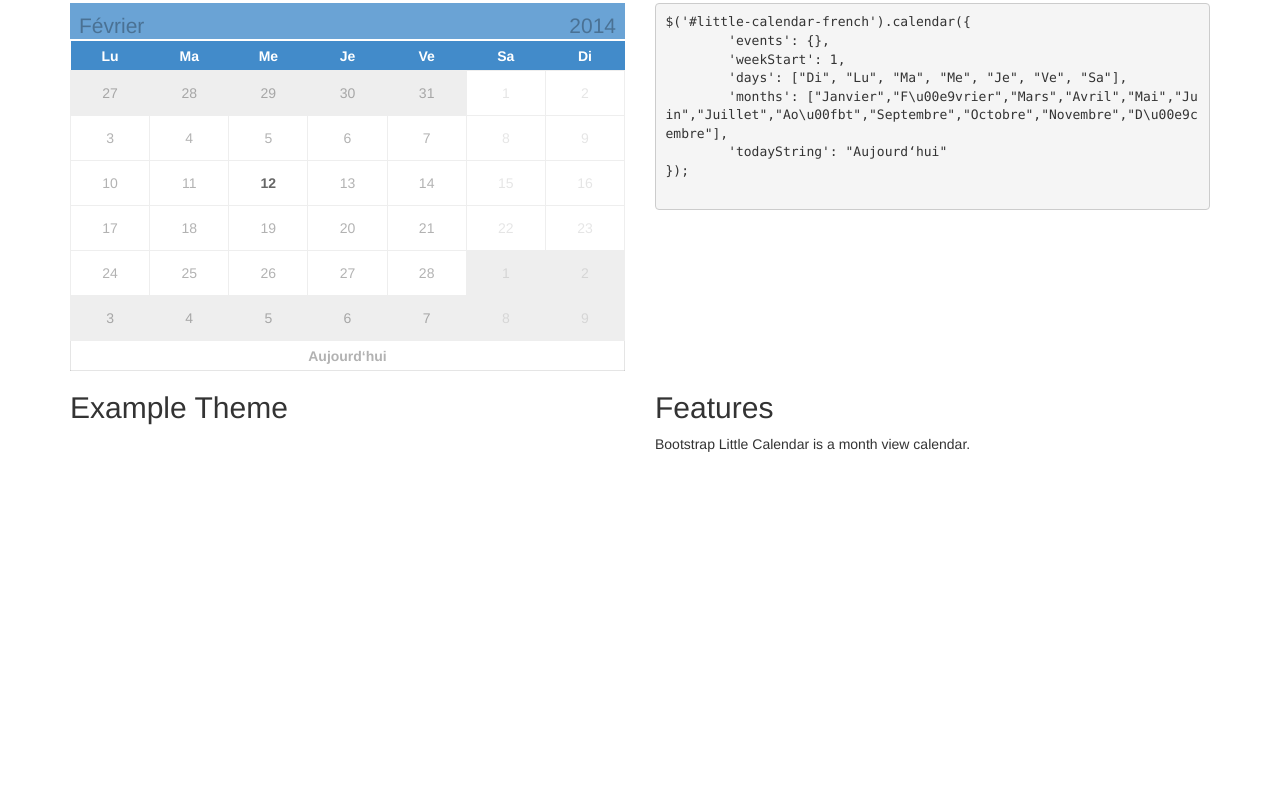
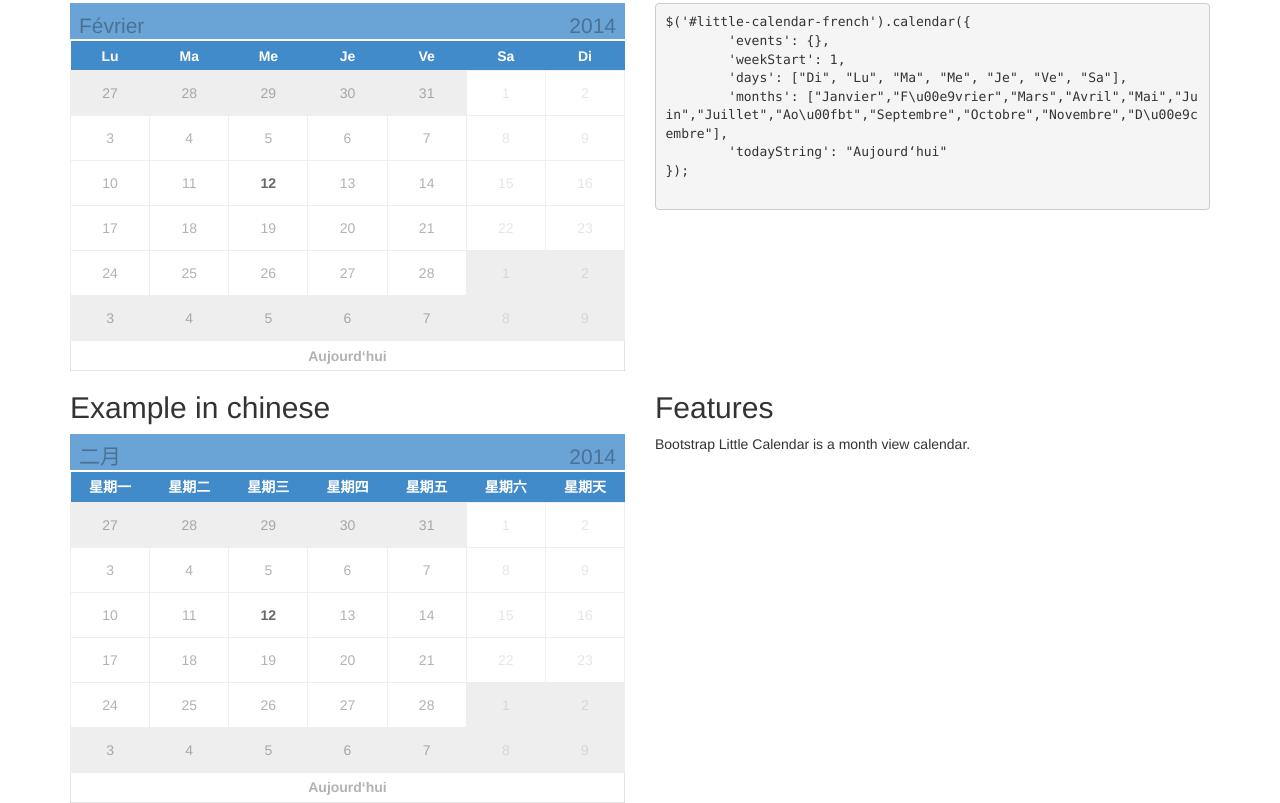
Before and after one commit to thierryc/bootstrap-little-calendar, a website: page demo/index.html in a window 1280 px wide. Shown: the part 770-1573 px from the top of the page. Before the commit the page ends 1234 px from the top, so only its background shows below. Drawn offline with nearby package versions, Linux system fonts and the light colour scheme.

Commit message:
demo in chinese

```diff
--- a/demo/index.html
+++ b/demo/index.html
@@ -63,8 +63,8 @@ $('#little-calendar-french').calendar({
       </div>
        <div class="row">
 				<div class="col-md-6">
-					<h2>Example Theme</h2>
-					<div id="little-calendar-google" class="bootstrap-little-calendar"></div>
+					<h2>Example in chinese</h2>
+					<div id="little-calendar-chinese" class="bootstrap-little-calendar"></div>
 				</div>
 				<div class="col-md-6">
 					<h2>Features</h2>
@@ -183,6 +183,20 @@ $('#little-calendar-french').calendar({
       			//
     			});
 
+
+				$('#little-calendar-chinese').calendar({
+						//'events': {},
+						'weekStart': 1,
+						'days': ["星期天", "星期一", "星期二", "星期三", "星期四", "星期五", "星期六"],
+						'months': ["一月","二月","三月","四月","五月","六月","七月","八月","九月","十月","十一月","十二月"],
+						'todayString': "Aujourd‘hui"
+					})
+					.on('onInit', function(calendar){
+      			getEvents(calendar);
+    			})
+					.on('onClickEvent', function(e){
+      			//
+    			});
 				$('.bootstrap-little-calendar')
 					.on('eventUpdated', function(event){
 
```
